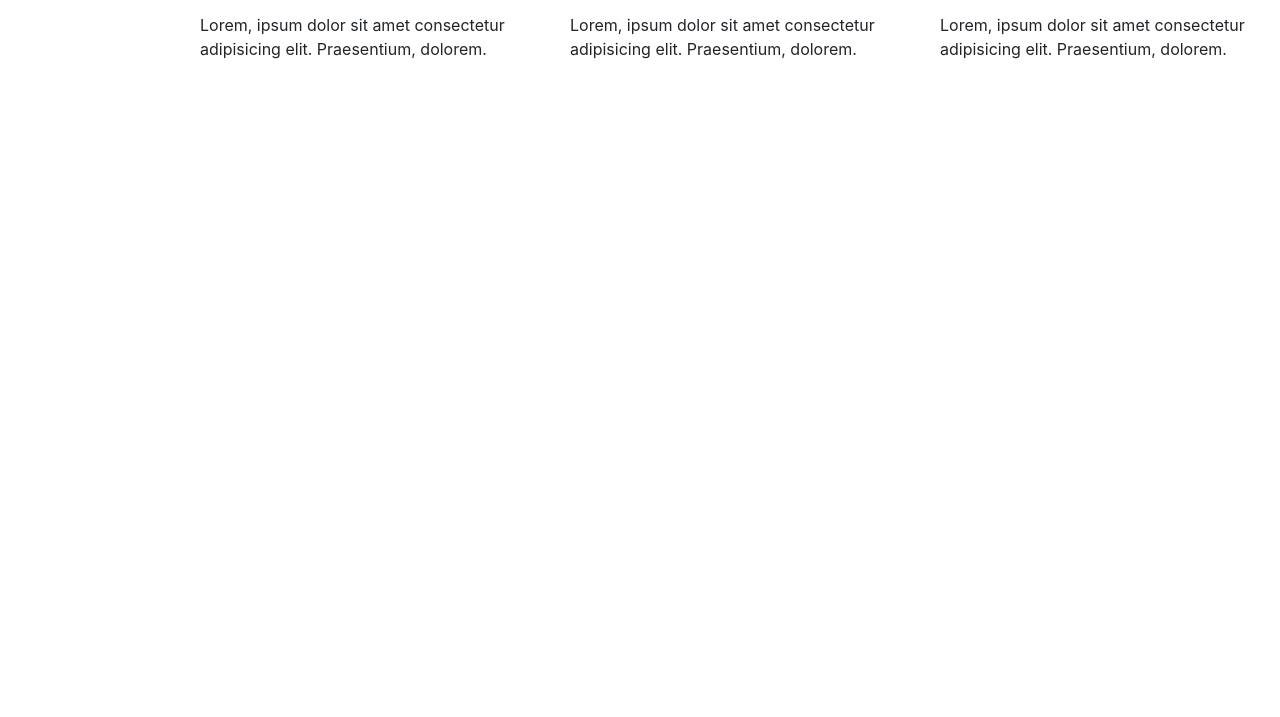
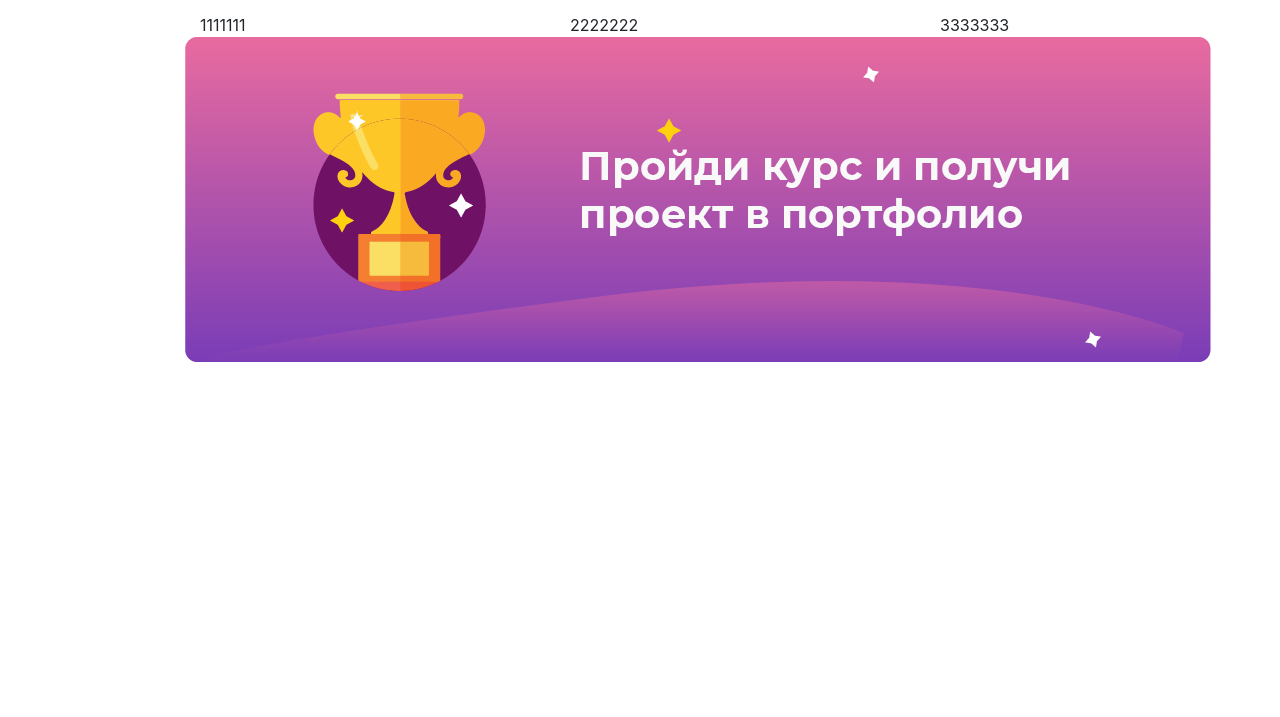
Before and after one commit to bthrsn/JSConstructor, a plain HTML site: page index.html in a window 1280 px wide. Shown: the part 83-800 px from the top of the page. Drawn offline with nearby package versions, Linux system fonts and the light colour scheme.

Commit message:
add index.js

```diff
--- a/index.html
+++ b/index.html
@@ -3,38 +3,23 @@
 <head>
     <meta charset="UTF-8">
     <meta name="viewport" content="width=device-width, initial-scale=1.0">
+
     <title>JavaScript Конструктор</title>
+
     <link rel="stylesheet" href="https://cdn.jsdelivr.net/npm/bootstrap@4.5.3/dist/css/bootstrap.min.css" integrity="sha384-TX8t27EcRE3e/ihU7zmQxVncDAy5uIKz4rEkgIXeMed4M0jlfIDPvg6uqKI2xXr2" crossorigin="anonymous">
-    <link rel="stylesheet" href="/main.css">
+    <link rel="stylesheet" href="main.css">
+
+    <script src="index.js" defer></script>
 </head>
 <body>
    <div id="app" class="container-fluid">
     <div id="panel" class="bg-light"></div>
     <div id="site" class="content">
 
-        <div class="row">
-            <div class="col-sm">
-                <h1>Hello World</h1>
-            </div>
-        </div>
 
-        <div class="row">
-            <div class="col-sm">
-                <p>Lorem, ipsum dolor sit amet consectetur adipisicing elit. Praesentium, dolorem.</p>
-            </div>
-        </div>
 
-        <div class="row">
-            <div class="col-sm">
-                <p>Lorem, ipsum dolor sit amet consectetur adipisicing elit. Praesentium, dolorem.</p>
-            </div>
-            <div class="col-sm">
-                <p>Lorem, ipsum dolor sit amet consectetur adipisicing elit. Praesentium, dolorem.</p>
-            </div>
-            <div class="col-sm">
-                <p>Lorem, ipsum dolor sit amet consectetur adipisicing elit. Praesentium, dolorem.</p>
-            </div>
-        </div>
+
+
 
     </div>
    </div>
--- /dev/null
+++ b/index.js
@@ -0,0 +1,64 @@
+const model = [
+    {type: 'title', value: 'Hello, World fom JS'},
+    {type: 'text', value: 'here we go with some text'},
+    {type: 'columns', value: [
+       '1111111',
+       '2222222',
+       '3333333',
+     ]},
+     {type: 'image', value: './assets/image.png'}
+];
+
+const site = document.querySelector('#site');
+let html = '';
+
+model.forEach(block => {
+    if (block.type === 'title') {
+        html = title(block);
+    } else if (block.type === 'text') {
+        html = text(block);
+    } else if (block.type === 'columns') {
+        html = columns(block);
+    } else if (block.type === 'image') {
+        html = image(block);
+    }
+
+    site.insertAdjacentHTML('beforeend', html);
+});
+
+function title(block) {
+     return `
+     <div class="row">
+         <div class="col-sm">
+             <h1>${block.value}</h1>
+         </div>
+     </div>
+     `
+}
+
+function text(block) {
+     return `
+     <div class="row">
+         <div class="col-sm">
+             <p>${block.value}</p>
+         </div>
+     </div>
+     `
+}
+
+function columns(block) {
+    let column = block.value.map(item => `<div class="col-sm">${item}</div>`);
+    return `
+    <div class="row">
+        ${column.join('')}
+    </div>
+    `
+}
+
+function image(block) {
+    return `
+        <div class="row">
+            <img src = "${block.value}">
+        </div>
+    `
+}
```
Also changed, not shown: assets/image.png (added).
